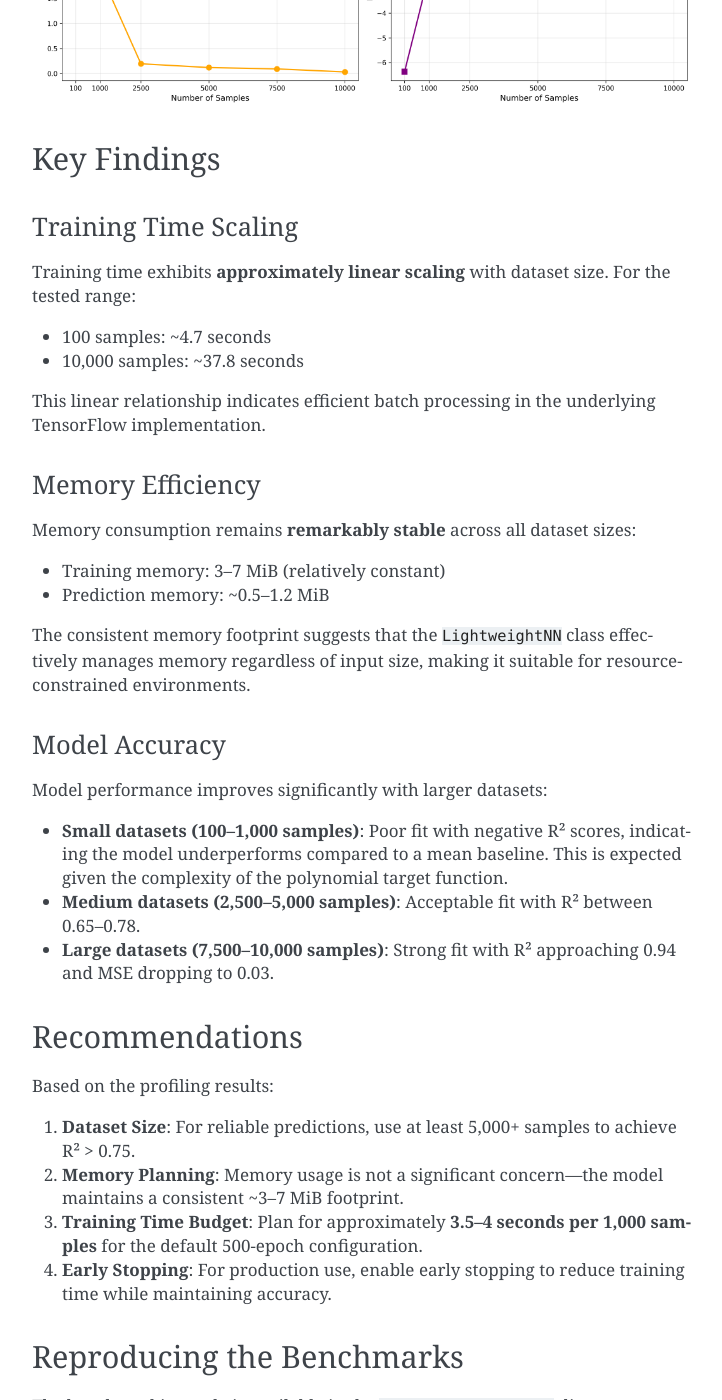
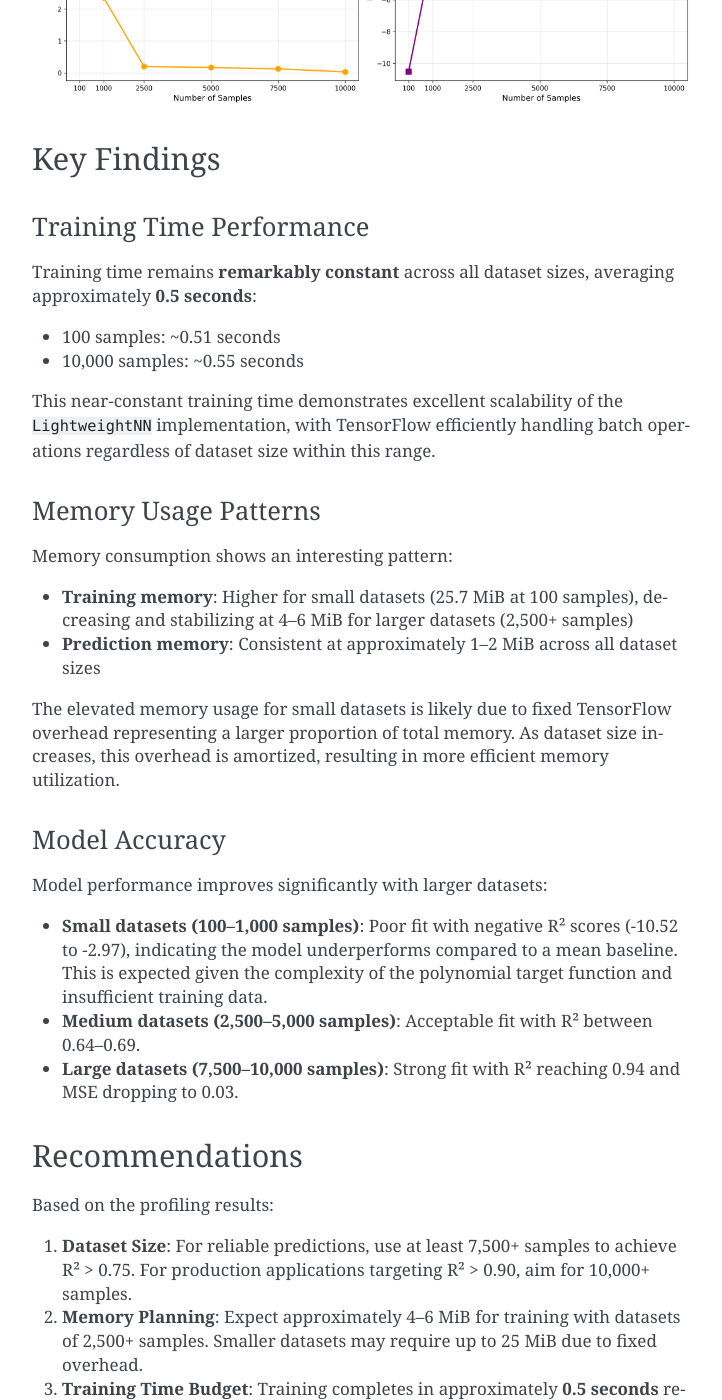
Before and after one commit to rowan-dauria/c1-coursework, a Sphinx documentation site: the page built from docs/performance.rst, in a window 1280 px wide and 1400 px high, scrolled down 1614 px. Shown: the whole window, without its empty margins (388-1110 px from the left). Built offline with Sphinx 7.4.7, drawn with Linux system fonts in a browser that asks for light colours; some of the changed text lies outside the part shown.

Commit message:
updating profiling

```diff
--- a/docs/performance.rst
+++ b/docs/performance.rst
@@ -39,44 +39,44 @@ Benchmark Results
      - R²
    * - 100
      - 1
-     - 4.75
-     - 3.11
-     - 0.53
-     - 3.54
-     - -6.37
+     - 0.51
+     - 25.70
+     - 1.09
+     - 5.53
+     - -10.52
    * - 1,000
      - 1
-     - 7.42
-     - 6.58
-     - 1.13
-     - 2.02
-     - -2.41
+     - 0.48
+     - 8.48
+     - 1.58
+     - 2.35
+     - -2.97
    * - 2,500
      - 1
-     - 13.72
-     - 4.03
-     - —
+     - 0.51
+     - 5.89
+     - 1.27
      - 0.20
-     - 0.65
+     - 0.64
    * - 5,000
      - 1
-     - 21.32
-     - 3.36
-     - 0.86
-     - 0.12
-     - 0.78
+     - 0.51
+     - 3.97
+     - 2.03
+     - 0.17
+     - 0.69
    * - 7,500
      - 1
-     - 30.39
-     - 3.98
-     - 1.11
-     - 0.09
-     - 0.83
+     - 0.55
+     - 4.34
+     - 1.64
+     - 0.13
+     - 0.77
    * - 10,000
      - 1
-     - 37.85
-     - 3.27
-     - 1.17
+     - 0.55
+     - 4.16
+     - 1.61
      - 0.03
      - 0.94
 
@@ -96,51 +96,52 @@ Visualizations
 Key Findings
 ------------
 
-Training Time Scaling
+Training Time Performance
+^^^^^^^^^^^^^^^^^^^^^^^^^
+
+Training time remains **remarkably constant** across all dataset sizes, averaging approximately **0.5 seconds**:
+
+- 100 samples: ~0.51 seconds
+- 10,000 samples: ~0.55 seconds
+
+This near-constant training time demonstrates excellent scalability of the ``LightweightNN`` implementation,
+with TensorFlow efficiently handling batch operations regardless of dataset size within this range.
+
+Memory Usage Patterns
 ^^^^^^^^^^^^^^^^^^^^^
 
-Training time exhibits **approximately linear scaling** with dataset size. For the tested range:
+Memory consumption shows an interesting pattern:
 
-- 100 samples: ~4.7 seconds
-- 10,000 samples: ~37.8 seconds
+- **Training memory**: Higher for small datasets (25.7 MiB at 100 samples), decreasing and stabilizing at 4–6 MiB for larger datasets (2,500+ samples)
+- **Prediction memory**: Consistent at approximately 1–2 MiB across all dataset sizes
 
-This linear relationship indicates efficient batch processing in the underlying TensorFlow implementation.
-
-Memory Efficiency
-^^^^^^^^^^^^^^^^^
-
-Memory consumption remains **remarkably stable** across all dataset sizes:
-
-- Training memory: 3–7 MiB (relatively constant)
-- Prediction memory: ~0.5–1.2 MiB
-
-The consistent memory footprint suggests that the ``LightweightNN`` class effectively manages memory regardless of input size,
-making it suitable for resource-constrained environments.
+The elevated memory usage for small datasets is likely due to fixed TensorFlow overhead representing a larger proportion of total memory.
+As dataset size increases, this overhead is amortized, resulting in more efficient memory utilization.
 
 Model Accuracy
 ^^^^^^^^^^^^^^
 
 Model performance improves significantly with larger datasets:
 
-- **Small datasets (100–1,000 samples)**: Poor fit with negative R² scores, indicating the model underperforms compared to a mean baseline.
-  This is expected given the complexity of the polynomial target function.
+- **Small datasets (100–1,000 samples)**: Poor fit with negative R² scores (-10.52 to -2.97), indicating the model underperforms compared to a mean baseline.
+  This is expected given the complexity of the polynomial target function and insufficient training data.
 
-- **Medium datasets (2,500–5,000 samples)**: Acceptable fit with R² between 0.65–0.78.
+- **Medium datasets (2,500–5,000 samples)**: Acceptable fit with R² between 0.64–0.69.
 
-- **Large datasets (7,500–10,000 samples)**: Strong fit with R² approaching 0.94 and MSE dropping to 0.03.
+- **Large datasets (7,500–10,000 samples)**: Strong fit with R² reaching 0.94 and MSE dropping to 0.03.
 
 Recommendations
 ---------------
 
 Based on the profiling results:
 
-1. **Dataset Size**: For reliable predictions, use at least 5,000+ samples to achieve R² > 0.75.
+1. **Dataset Size**: For reliable predictions, use at least 7,500+ samples to achieve R² > 0.75. For production applications targeting R² > 0.90, aim for 10,000+ samples.
 
-2. **Memory Planning**: Memory usage is not a significant concern—the model maintains a consistent ~3–7 MiB footprint.
+2. **Memory Planning**: Expect approximately 4–6 MiB for training with datasets of 2,500+ samples. Smaller datasets may require up to 25 MiB due to fixed overhead.
 
-3. **Training Time Budget**: Plan for approximately **3.5–4 seconds per 1,000 samples** for the default 500-epoch configuration.
+3. **Training Time Budget**: Training completes in approximately **0.5 seconds** regardless of dataset size (up to 10,000 samples), making the model highly efficient for iterative development.
 
-4. **Early Stopping**: For production use, enable early stopping to reduce training time while maintaining accuracy.
+4. **Early Stopping**: For production use, enable early stopping to potentially reduce training time further while maintaining accuracy.
 
 Reproducing the Benchmarks
 --------------------------
```
Also changed, not shown: docs/_static/benchmark_plots.png, 4 other files.
